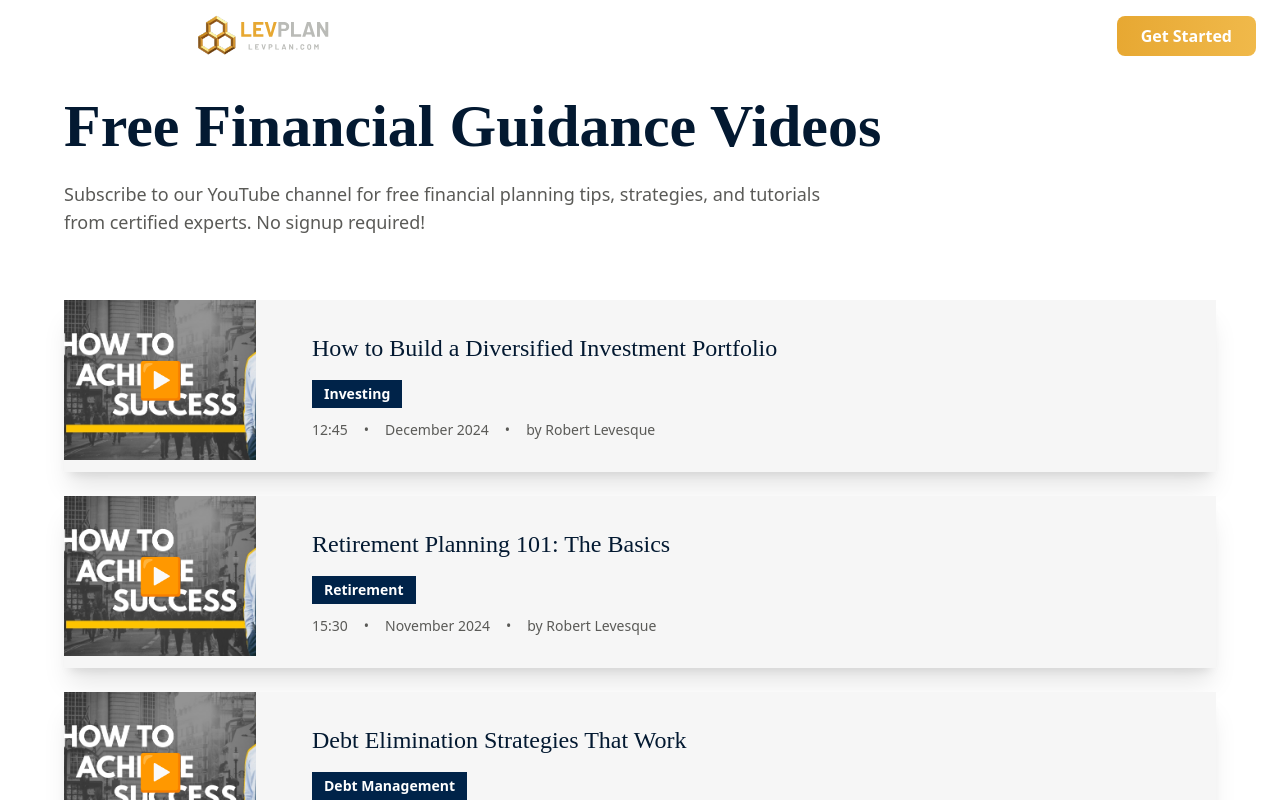
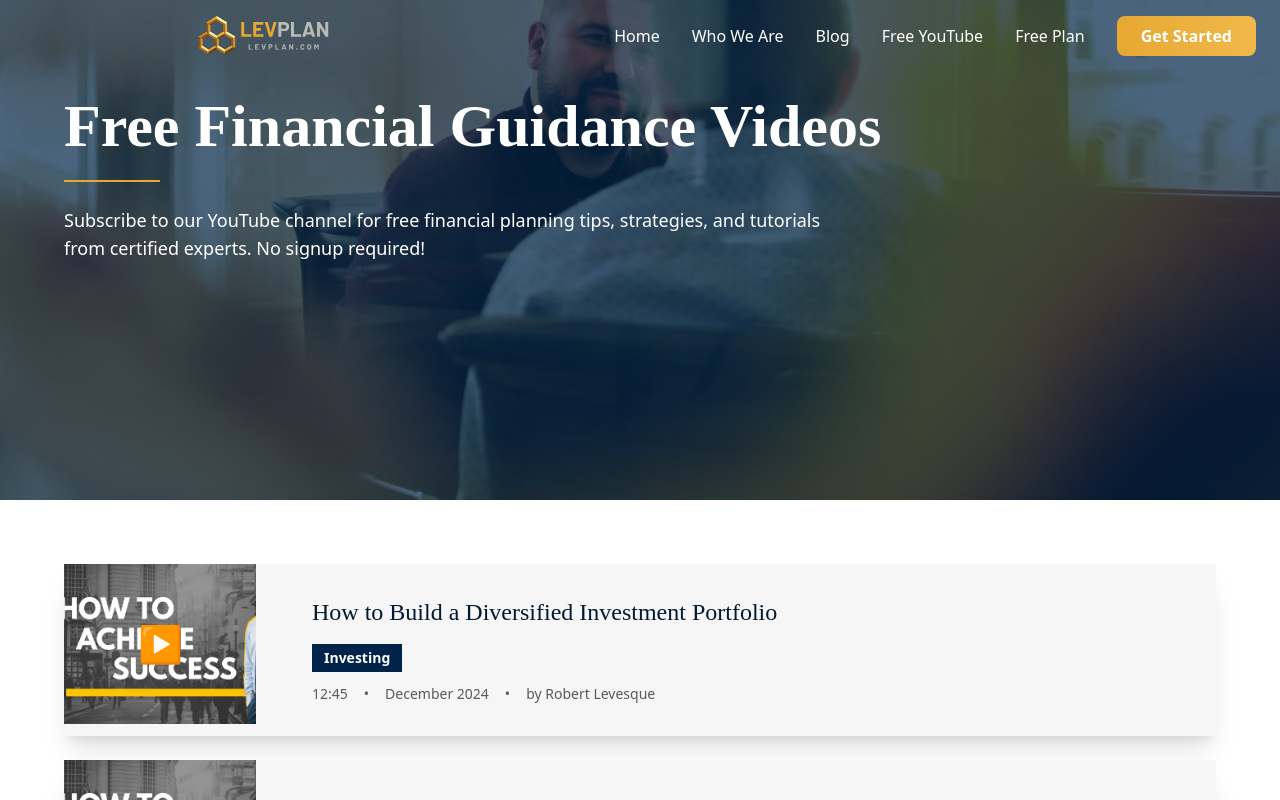
Before and after one commit to koolung/levplan, a Next.js app: page /free-youtube-guidance in a window 1280 px wide. Shown: the top 800 px of the page. Built offline with nearby package versions, Linux system fonts and the light colour scheme; a web font is replaced by a local one.

Commit message:
blog and youtube page hero bg image design update

```diff
--- a/src/app/free-youtube-guidance/page.tsx
+++ b/src/app/free-youtube-guidance/page.tsx
@@ -70,17 +70,34 @@ export default function YouTubeGuidance() {
   return (
     <main className="w-full bg-white">
       <MobileNav />
-      <section className="min-h-screen pt-32 md:pt-24 pb-16 px-4">
-        <div className="max-w-6xl mx-auto">
+      <section
+        className="relative min-h-[400px] md:min-h-[500px] pt-32 md:pt-24 pb-16 px-4 bg-cover"
+        style={{
+          backgroundImage: 'url(/images/bg.jpg)',
+          backgroundPosition: 'center 100%',
+          backgroundSize: 'cover',
+        }}
+      >
+        {/* Dark overlay */}
+        <div className="absolute inset-0 bg-[#002349]/70"></div>
+
+        {/* Content */}
+        <div className="max-w-6xl mx-auto relative z-10">
           <div className="mb-16">
-            <h1 className="text-4xl md:text-6xl font-bold text-[#031931] mb-6">
+            <h1 className="text-4xl md:text-6xl font-bold text-white mb-6">
               Free Financial Guidance Videos
             </h1>
-            <p className="text-lg text-[#5a5a57] max-w-3xl">
+            <hr className="w-24 border-t-2 border-[#e7a832] mb-6" />
+
+            <p className="text-lg text-white max-w-3xl">
               Subscribe to our YouTube channel for free financial planning tips, strategies, and tutorials from certified experts. No signup required!
             </p>
           </div>
+        </div>
+      </section>
 
+      <section className="py-16 px-4 bg-white">
+        <div className="max-w-6xl mx-auto">
           <div className="space-y-6">
             {videos.map((video, index) => (
               <div
--- a/src/app/our-blog/page.tsx
+++ b/src/app/our-blog/page.tsx
@@ -55,17 +55,33 @@ export default function Blog() {
   return (
     <main className="w-full bg-white">
       <MobileNav />
-      <section className="min-h-screen pt-32 md:pt-24 pb-16 px-4">
-        <div className="max-w-5xl mx-auto">
+      <section
+        className="relative min-h-[400px] md:min-h-[500px] pt-32 md:pt-24 pb-16 px-4 bg-cover"
+        style={{
+          backgroundImage: 'url(/images/bg.jpg)',
+          backgroundPosition: 'center 100%',
+          backgroundSize: 'cover',
+        }}
+      >
+        {/* Dark overlay */}
+        <div className="absolute inset-0 bg-[#002349]/70"></div>
+
+        {/* Content */}
+        <div className="max-w-5xl mx-auto relative z-10">
           <div className="mb-16">
-            <h1 className="text-4xl md:text-6xl font-bold text-[#031931] mb-6">
+            <h1 className="text-4xl md:text-6xl font-bold text-white mb-6">
               LevPlan Blog
             </h1>
-            <p className="text-lg text-[#5a5a57] max-w-3xl">
+            <hr className="w-24 border-t-2 border-[#e7a832] mb-6" />
+            <p className="text-lg text-white max-w-3xl">
               Expert financial tips, strategies, and insights to help you make informed decisions about your money.
             </p>
           </div>
+        </div>
+      </section>
 
+      <section className="py-16 px-4 bg-white">
+        <div className="max-w-5xl mx-auto">
           <div className="space-y-6">
             {articles.map((article, index) => (
               <article
```
